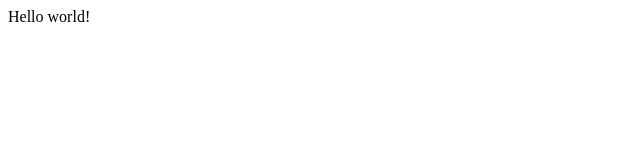
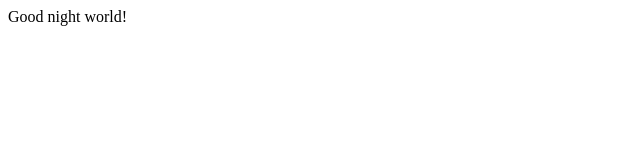
Before and after one commit to gatsbyjs/gatsby-starter-hello-world, a Gatsby site: page / in a window 1280 px wide. Shown: the full height of the page, 0-640 px from the left. Built offline with nearby package versions, Linux system fonts and the light colour scheme; Gatsby itself is replaced by a stand-in of ours.

Commit message:
changing message

```diff
--- a/package.json
+++ b/package.json
@@ -14,7 +14,7 @@
     "test": "echo \"Write tests! -> https://gatsby.dev/unit-testing\" && exit 1"
   },
   "dependencies": {
-    "gatsby": "^4.3.0",
+    "gatsby": "^2.32.13",
     "react": "^17.0.1",
     "react-dom": "^17.0.1"
   },
--- a/src/pages/index.js
+++ b/src/pages/index.js
@@ -1,5 +1,5 @@
 import React from "react"
 
 export default function Home() {
-  return <div>Hello world!</div>
+  return <div>Good night world!</div>
 }
```
Also changed, not shown: 2 other files.
